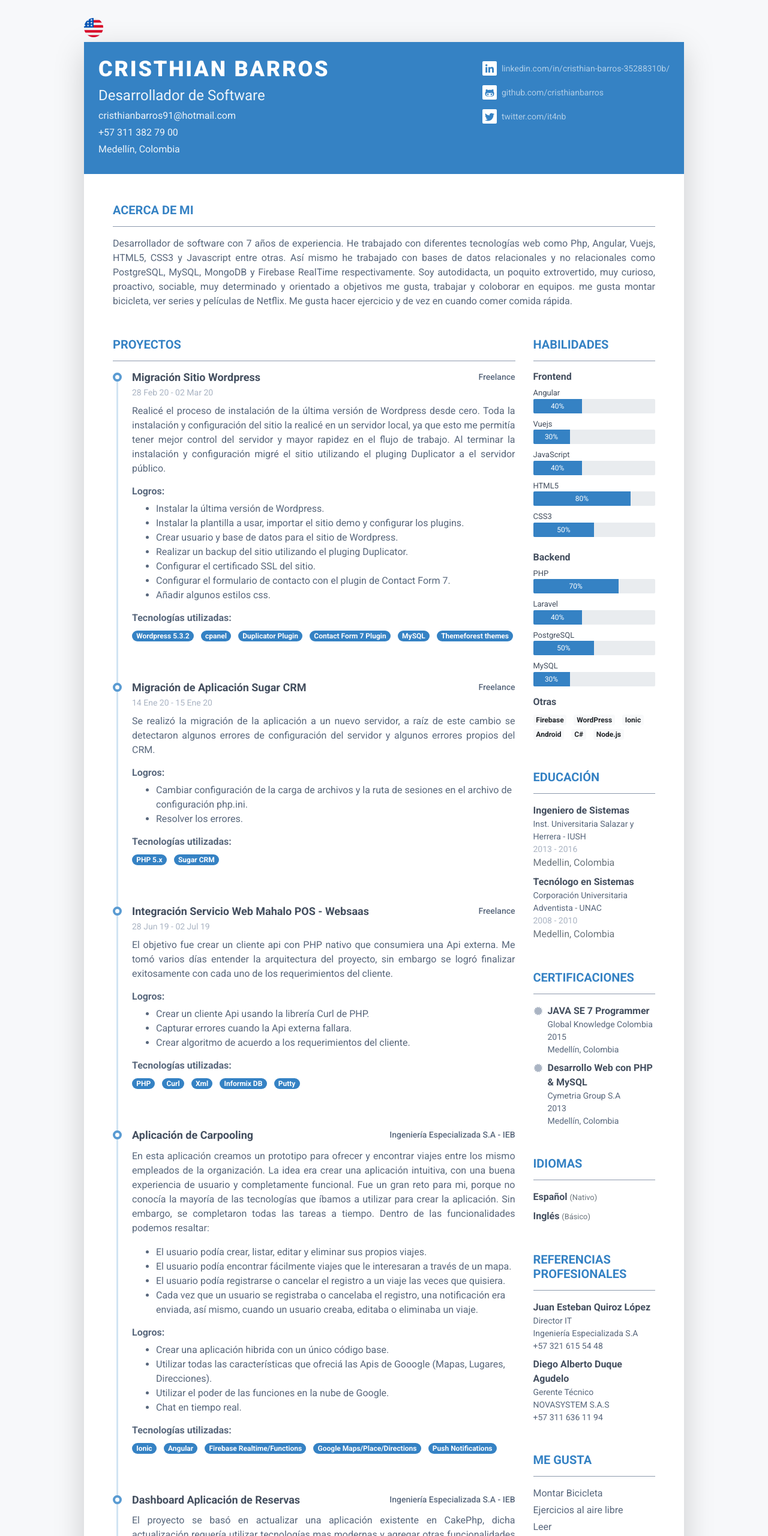
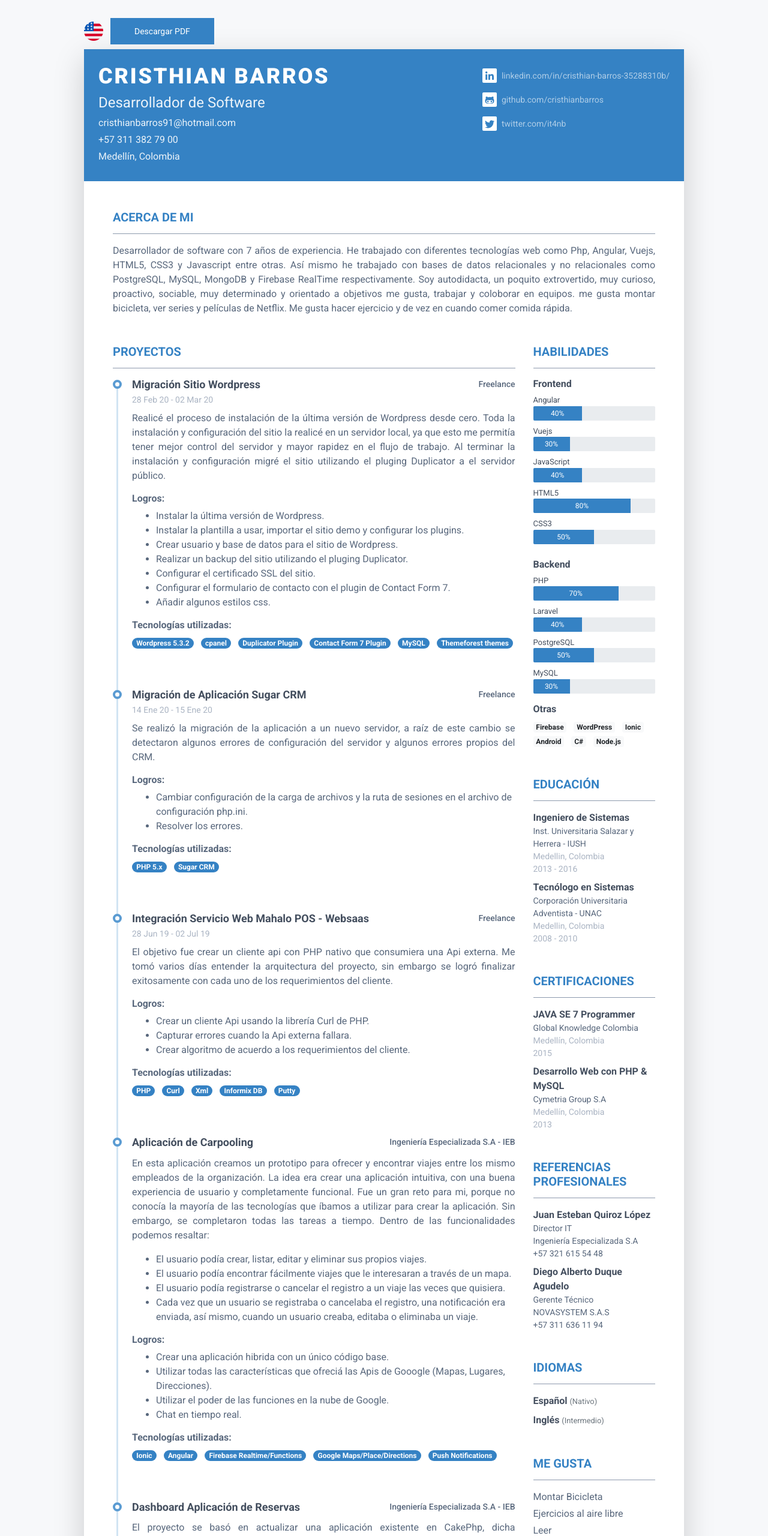
Before and after one commit to cristhianbarros/cristhianbarros.github.io, a plain HTML site: page es/index.html in a window 1280 px wide. Shown: the top 2560 px of the page at 60% size. Drawn offline with Linux system fonts and the light colour scheme.

Commit message:
Add Cv Spanish Version
I added a button to download a cv spanish version. Change some styles css and change a new positions of professional references.

```diff
--- a/assets/css/style.css
+++ b/assets/css/style.css
@@ -5,3 +5,26 @@
     width: 32px;
     height: 32px;
 }
+
+.btn-download {
+    display: inline-flex;
+    align-items: center;
+    height: 44px;
+    background: #3582C4;
+    color: #fff;
+    padding: 0 40px;
+    max-width: 100%;
+    font-size: 14px;
+    border: 0;
+    outline: 0;
+    cursor: pointer;
+    border-radius: 0;
+    -moz-appearance: none;
+    -webkit-appearance: none;
+}
+
+a.btn-download:hover {
+    color: #fff;
+    cursor: pointer;
+    text-decoration: none;
+}
--- a/es/index.html
+++ b/es/index.html
@@ -20,7 +20,8 @@
 <body>
     <article class="resume-wrapper text-center position-relative">
 		<div class="languages-flags mb-2 mx-auto resume-wrapper-inner">
-			<a href="../index.html" title="Versión en Inglés"><img src="../assets/images/en.png" alt="Bandera USA"></a>
+			<a href="../index.html" title="Spanish Version"><img src="../assets/images/en.png" alt="Colombia Flag"></a>
+			<a href="../assets/cv_es.pdf" target="_blank" title="Descargar PDF" class="btn-download ml-2">Descargar PDF</a>
 		</div>
 	    <div class="resume-wrapper-inner mx-auto text-left bg-white shadow-lg">
 		    <header class="resume-header pt-4 pt-md-0">
@@ -329,15 +330,16 @@
 							    <ul class="list-unstyled">
 								    <li class="mb-2">
 								        <div class="resume-degree font-weight-bold">Ingeniero de Sistemas</div>
-								        <div class="resume-degree-org">Inst. Universitaria Salazar y Herrera - IUSH</div>
+										<div class="resume-degree-org">Inst. Universitaria Salazar y Herrera - IUSH</div>
+										<div class="resume-degree-time">Medellin, Colombia</div>
 										<div class="resume-degree-time">2013 - 2016</div>
-										<div class="text-muted font-weight-normal">Medellin, Colombia</div>
+
 								    </li>
 								    <li>
 								        <div class="resume-degree font-weight-bold">Tecnólogo en Sistemas</div>
-								        <div class="resume-degree-org">Corporación Universitaria Adventista - UNAC</div>
+										<div class="resume-degree-org">Corporación Universitaria Adventista - UNAC</div>
+										<div class="resume-degree-time">Medellin, Colombia</div>
 										<div class="resume-degree-time">2008 - 2010</div>
-										<div class="text-muted font-weight-normal">Medellin, Colombia</div>
 								    </li>
 							    </ul>
 						    </div>
@@ -346,32 +348,22 @@
 						    <h2 class="resume-section-title text-uppercase font-weight-bold pb-3 mb-3">Certificaciones</h2>
 						    <div class="resume-section-content">
 							    <ul class="list-unstyled resume-awards-list">
-								    <li class="mb-2 pl-4 position-relative">
-								        <i class="resume-award-icon fas fa-certificate position-absolute" data-fa-transform="shrink-2"></i>
+								    <li class="mb-2 position-relative">
 								        <div class="resume-award-name">JAVA SE 7 Programmer</div>
-										<div class="resume-award-desc">Global Knowledge Colombia</div>
+										<div class="resume-award-org">Global Knowledge Colombia</div>
+										<div class="resume-award-desc">Medellín, Colombia</div>
 										<div class="resume-award-desc">2015</div>
+								    </li>
+								    <li class="mb-0 position-relative">
+										<div class="resume-award-name">Desarrollo Web con PHP & MySQL</div>
+										<div class="resume-award-org">Cymetria Group S.A</div>
 										<div class="resume-award-desc">Medellín, Colombia</div>
-								    </li>
-								    <li class="mb-0 pl-4 position-relative">
-								        <i class="resume-award-icon fas fa-certificate position-absolute" data-fa-transform="shrink-2"></i>
-										<div class="resume-award-name">Desarrollo Web con PHP & MySQL</div>
-										<div class="resume-award-desc">Cymetria Group S.A</div>
 										<div class="resume-award-desc">2013</div>
-										<div class="resume-award-desc">Medellín, Colombia</div>
+
 								    </li>
 							    </ul>
 						    </div>
-					    </section><!--//interests-section-->
-					    <section class="resume-section language-section mb-5">
-						    <h2 class="resume-section-title text-uppercase font-weight-bold pb-3 mb-3">Idiomas</h2>
-						    <div class="resume-section-content">
-							    <ul class="list-unstyled resume-lang-list">
-								    <li class="mb-2"><span class="resume-lang-name font-weight-bold">Español</span> <small class="text-muted font-weight-normal">(Nativo)</small></li>
-								    <li class="mb-2 align-middle"><span class="resume-lang-name font-weight-bold">Inglés</span> <small class="text-muted font-weight-normal">(Básico)</small></li>
-							    </ul>
-						    </div>
-						</section><!--//language-section-->
+						</section><!--//interests-section-->
 						<section class="resume-section education-section mb-5">
 							<h2 class="resume-section-title text-uppercase font-weight-bold pb-3 mb-3">Referencias Profesionales</h2>
 							<div class="resume-section-content">
@@ -392,6 +384,15 @@
 							</div>
 						</section>
 						<!--//references-section-->
+					    <section class="resume-section language-section mb-5">
+						    <h2 class="resume-section-title text-uppercase font-weight-bold pb-3 mb-3">Idiomas</h2>
+						    <div class="resume-section-content">
+							    <ul class="list-unstyled resume-lang-list">
+								    <li class="mb-2"><span class="resume-lang-name font-weight-bold">Español</span> <small class="text-muted font-weight-normal">(Nativo)</small></li>
+								    <li class="mb-2 align-middle"><span class="resume-lang-name font-weight-bold">Inglés</span> <small class="text-muted font-weight-normal">(Intermedio)</small></li>
+							    </ul>
+						    </div>
+						</section><!--//language-section-->
 					    <section class="resume-section interests-section mb-5">
 						    <h2 class="resume-section-title text-uppercase font-weight-bold pb-3 mb-3">Me Gusta</h2>
 						    <div class="resume-section-content">
@@ -409,8 +410,8 @@
     </article>
     <footer class="footer text-center pt-2 pb-5">
 	     <!--/* This template is released under the Creative Commons Attribution 3.0 License. Please keep the attribution link below when using for your own project. Thank you for your support. :) If you'd like to use the template without the attribution, you can buy the commercial license via our website: themes.3rdwavemedia.com */-->
-			<small class="copyright">Diseñado con <i class="fas fa-heart"></i> por <a href="http://themes.3rdwavemedia.com" target="_blank">Xiaoying Riley</a> para desarrolladores</small><br>
-			<small class="copyright">Iconos banderas diseñados por <a href="https://www.flaticon.es/autores/freepik" title="Freepik">Freepik</a> de <a href="https://www.flaticon.es/" title="Flaticon">www.flaticon.es</a></small>
+		<small class="copyright">Diseñado con <i class="fas fa-heart"></i> por <a href="http://themes.3rdwavemedia.com" target="_blank">Xiaoying Riley</a> para desarrolladores</small><br>
+		<small class="copyright">Iconos banderas diseñados por <a href="https://www.flaticon.es/autores/freepik" title="Freepik">Freepik</a> de <a href="https://www.flaticon.es/" title="Flaticon">www.flaticon.es</a></small>
     </footer>
 </body>
 </html>
```
Also changed, not shown: index.html (+39 -33 lines), assets/css/pillar-2.css, 1 other file.
